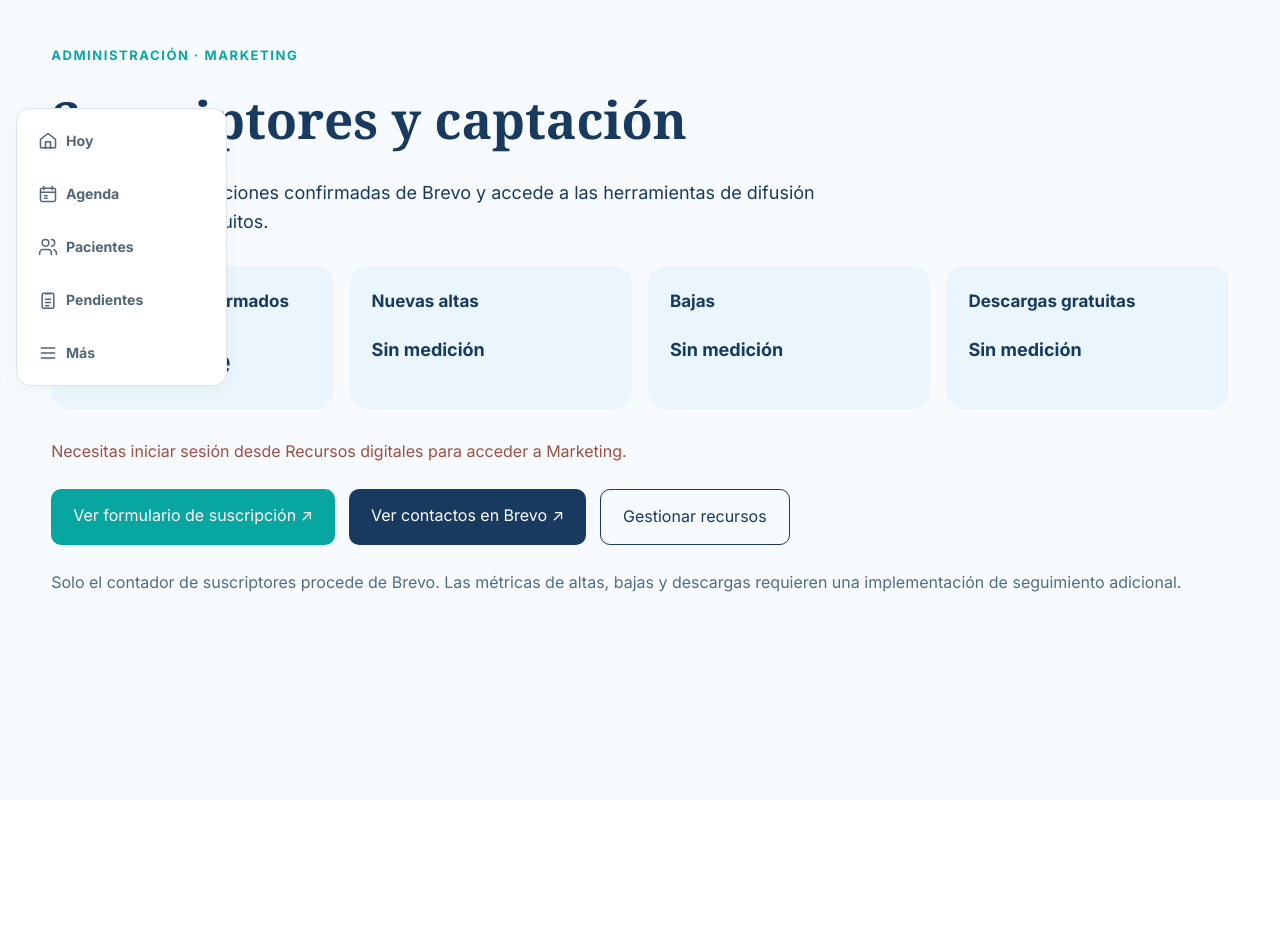
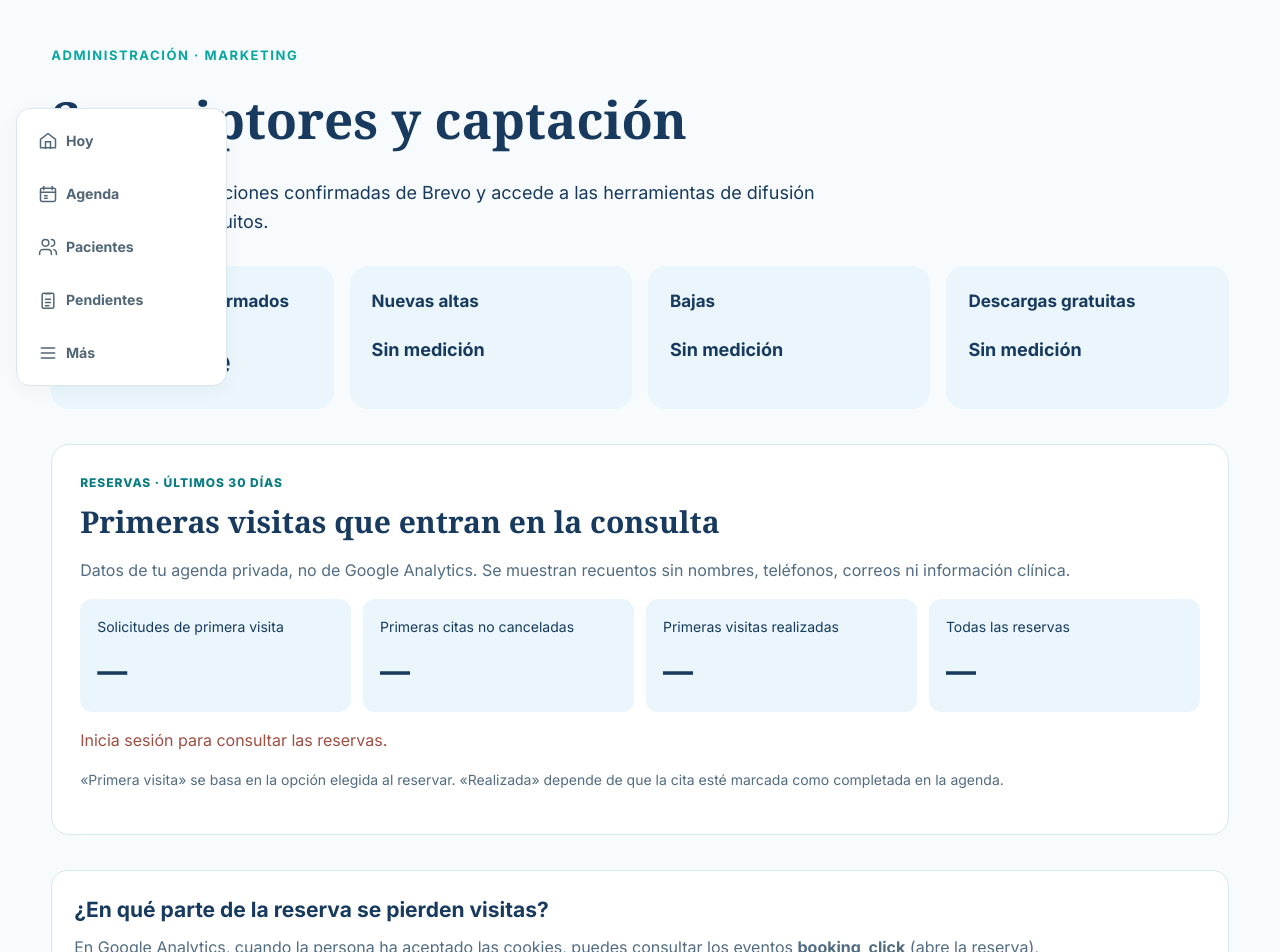
Before and after one commit to carolinasanchezgirona/Portfolio-Carolina, a Next.js app: page /admin/marketing in a window 1280 px wide. Shown: the top 952 px of the page. Before the commit the page ends 800 px from the top, so only its background shows below. Built offline with nearby package versions, Linux system fonts and the light colour scheme.

Commit message:
Añadir métricas de primeras visitas desde agenda y guía de embudo de reservas

```diff
--- a/app/admin/marketing/page.tsx
+++ b/app/admin/marketing/page.tsx
@@ -2,10 +2,13 @@
 import { useEffect, useState } from "react";
 import AdminWorkspaceNav from "../workspace-nav";
 type Stats = {connected?:boolean; list_found?:boolean; subscriber_count?:number|null; error?:string};
+type BookingCounts = { total: number; first: number; activeFirst: number; completedFirst: number; truncated: boolean };
 const sessionKey = "dememoria_admin_session";
 export default function MarketingPage(){
  const [stats,setStats]=useState<Stats|null>(null);
  const [state,setState]=useState("Comprobando acceso…");
+ const [bookingCounts,setBookingCounts]=useState<BookingCounts|null>(null);
+ const [bookingStatus,setBookingStatus]=useState("Consultando primeras visitas…");
  useEffect(()=>{
   const load=async()=>{
    try{
@@ -21,6 +24,33 @@ export default function MarketingPage(){
   };
   void load();
  },[]);
+ useEffect(()=>{
+   let live=true;
+   const loadBookings=async()=>{
+     try{
+       const saved=sessionStorage.getItem(sessionKey);
+       const session=saved?JSON.parse(saved):null;
+       if(!session?.access_token){if(live)setBookingStatus("Inicia sesión para consultar las reservas.");return;}
+       const from=new Date(Date.now()-30*24*60*60*1000).toISOString();
+       const query=new URLSearchParams({select:"patient_type,status,created_at",created_at:"gte."+from,order:"created_at.desc",limit:"1001"});
+       const response=await fetch("https://grgyvdxkjdstdyumdfyg.supabase.co/rest/v1/appointment_bookings?"+query.toString(),{
+         headers:{apikey:"sb_publishable_b2MRfP0bPti87V2FXCzHGw_Y9vvcbii",Authorization:"Bearer "+session.access_token},
+         cache:"no-store"
+       });
+       if(!response.ok)throw new Error("No se pueden consultar las reservas.");
+       const data=await response.json();
+       if(!Array.isArray(data))throw new Error("Respuesta no válida.");
+       if(!live)return;
+       const rows=data.slice(0,1000) as Array<{patient_type?:string;status?:string}>;
+       const first=rows.filter(r=>r.patient_type==="new");
+       const active=first.filter(r=>!["cancelled","canceled"].includes(r.status||""));
+       setBookingCounts({total:rows.length,first:first.length,activeFirst:active.length,completedFirst:first.filter(r=>r.status==="completed").length,truncated:data.length>1000});
+       setBookingStatus("");
+     }catch{if(live)setBookingStatus("No se ha podido cargar el recuento de reservas. Comprueba tu sesión.");}
+   };
+   void loadBookings();
+   return()=>{live=false;};
+ },[]);
  return <main style={{minHeight:"100vh",background:"#f8fbfd",padding:"32px clamp(18px,4vw,60px)",color:"#173A5E"}}>
  <div style={{maxWidth:1250,margin:"auto"}}>
  <p style={{color:"#08A6A0",fontWeight:700,letterSpacing:".12em",fontSize:13}}>ADMINISTRACIÓN · MARKETING</p>
@@ -33,6 +63,30 @@ export default function MarketingPage(){
  <p style={{fontSize:i===0?32:18,fontWeight:700,margin:"20px 0 0"}}>{i===0&&typeof stats?.subscriber_count==="number"?stats.subscriber_count: i===0&&stats?.error?stats.error:i===0&&stats&&!stats.list_found?"Lista no localizada":i===0?"Pendiente":"Sin medición"}</p>
  </article>)}
  </section>
+ <section aria-labelledby="captacion-reservas-title" style={{margin:"35px 0",padding:"clamp(18px,3vw,28px)",border:"1px solid #d6e8ef",borderRadius:18,background:"#fff"}}>
+ <p style={{color:"#087c82",fontSize:12,fontWeight:750,letterSpacing:".08em",margin:"0 0 6px"}}>RESERVAS · ÚLTIMOS 30 DÍAS</p>
+ <h2 id="captacion-reservas-title" style={{fontFamily:"Georgia,serif",fontSize:"clamp(22px,3vw,30px)",margin:"0 0 12px"}}>Primeras visitas que entran en la consulta</h2>
+ <p style={{color:"#526c82",lineHeight:1.6,marginTop:0}}>Datos de tu agenda privada, no de Google Analytics. Se muestran recuentos sin nombres, teléfonos, correos ni información clínica.</p>
+ <div style={{display:"grid",gridTemplateColumns:"repeat(auto-fit,minmax(170px,1fr))",gap:12}}>
+ {[
+   ["Solicitudes de primera visita",bookingCounts?.first],
+   ["Primeras citas no canceladas",bookingCounts?.activeFirst],
+   ["Primeras visitas realizadas",bookingCounts?.completedFirst],
+   ["Todas las reservas",bookingCounts?.total]
+ ].map(([label,value])=><div key={String(label)} style={{padding:17,borderRadius:12,background:"#eaf6fb"}}>
+   <p style={{fontSize:14,margin:0}}>{label}</p>
+   <strong style={{display:"block",fontSize:30,marginTop:8}}>{typeof value==="number"?value:"—"}</strong>
+ </div>)}
+ </div>
+ {bookingStatus?<p role="status" style={{color:"#9e4e43"}}>{bookingStatus}</p>:null}
+ {bookingCounts?.truncated?<p role="note" style={{color:"#9e4e43"}}>Hay más de 1.000 registros; esta vista muestra solo los 1.000 más recientes.</p>:null}
+ <p style={{color:"#526c82",lineHeight:1.6,fontSize:14}}>«Primera visita» se basa en la opción elegida al reservar. «Realizada» depende de que la cita esté marcada como completada en la agenda.</p>
+ </section>
+ <section style={{margin:"26px 0",padding:"22px",border:"1px solid #d6e8ef",borderRadius:16,background:"#fff"}}>
+ <h2 style={{margin:"0 0 8px",fontSize:21}}>¿En qué parte de la reserva se pierden visitas?</h2>
+ <p style={{color:"#526c82",lineHeight:1.65,margin:"0 0 13px"}}>En Google Analytics, cuando la persona ha aceptado las cookies, puedes consultar los eventos <strong>booking_click</strong> (abre la reserva), <strong>booking_slot_selected</strong> (elige horario), <strong>booking_submit</strong> (intenta reservar) y <strong>booking_complete</strong> (la solicitud se ha registrado). Son métricas parciales, porque quienes rechazan la analítica no se incluyen.</p>
+ <a href="https://analytics.google.com/analytics/web/" target="_blank" rel="noopener noreferrer" style={{display:"inline-block",borderRadius:9,padding:"11px 16px",background:"#173A5E",color:"white",textDecoration:"none"}}>Abrir Google Analytics ↗</a>
+ </section>
  {state?<p role="status" style={{color:"#9e4e43"}}>{state}</p>:null}
  <div style={{display:"flex",flexWrap:"wrap",gap:14,marginTop:25}}>
  <a href="https://c6645869.sibforms.com/serve/MUIFAIuvbjgYqrRqmmfpA-O89yKi9fH-Kb6Yp0UkGDyZKb_O1wjUF1SHUqEcp20MeACDjXZHQBzDuXijbIdqi8CB692onRlW0SA6IVn-N_ym1RIdQjptK-couFyXNVAQiyPtFM4hkdWfLmwNQgVfnarzCyzZDYkTDXyOH2O8g5m7BN-Gw--aM1hnRHHMfp39FyhRtcurRMbxfwtgMQ==" target="_blank" rel="noopener noreferrer" style={{background:"#08A6A0",color:"#fff",padding:"14px 22px",borderRadius:10,textDecoration:"none"}}>Ver formulario de suscripción ↗</a>
```
